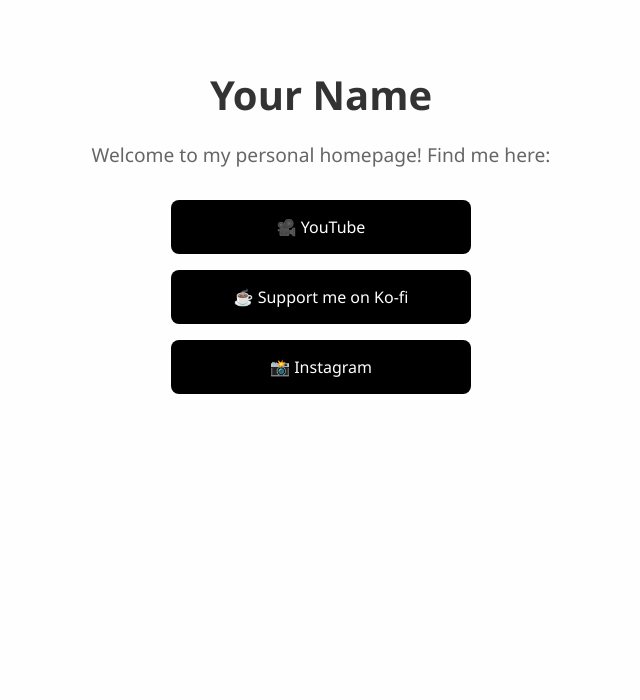
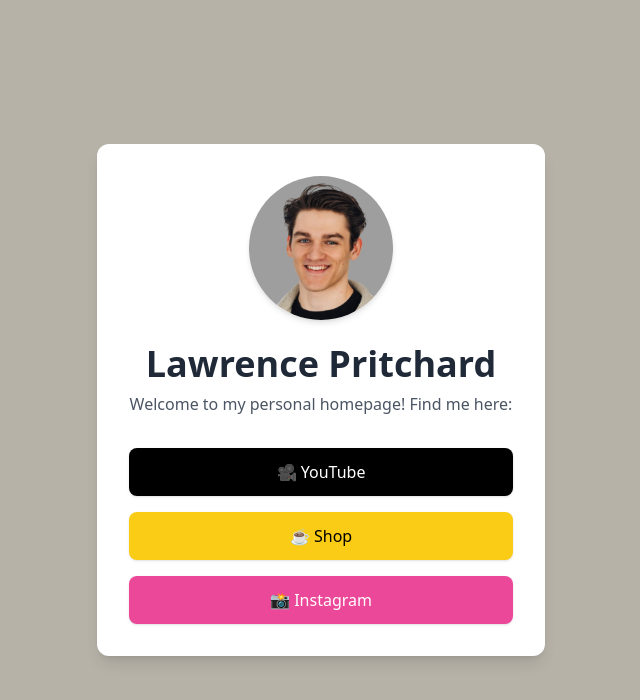
Before and after one commit to LawrencePritchard/homepage, a plain HTML site: page index.html in a window 1280 px wide. Shown: the whole page, without its empty margins (319-959 px from the left). Drawn offline with nearby package versions, Linux system fonts and the light colour scheme.

Commit message:
add tailwind, background colour, picture

```diff
--- a/index.html
+++ b/index.html
@@ -1,54 +1,53 @@
 <!DOCTYPE html>
-<html lang="en">
+<html lang="en" class="scroll-smooth">
 <head>
   <meta charset="UTF-8" />
-  <meta name="viewport" content="width=device-width, initial-scale=1.0"/>
+  <meta name="viewport" content="width=device-width, initial-scale=1" />
   <title>Your Name</title>
-  <style>
-    body {
-      font-family: 'Segoe UI', sans-serif;
-      background: #fefefe;
-      color: #333;
-      text-align: center;
-      padding: 2rem;
-    }
-    h1 {
-      font-size: 2.5rem;
-      margin-bottom: 0.5rem;
-    }
-    p {
-      font-size: 1.2rem;
-      margin-bottom: 2rem;
-      color: #666;
-    }
-    .links {
-      display: flex;
-      flex-direction: column;
-      gap: 1rem;
-      max-width: 300px;
-      margin: 0 auto;
-    }
-    a.button {
-      display: block;
-      padding: 1rem;
-      background: #000;
-      color: #fff;
-      border-radius: 8px;
-      text-decoration: none;
-      transition: background 0.2s ease;
-    }
-    a.button:hover {
-      background: #444;
-    }
-  </style>
+  <!-- Tailwind CDN -->
+  <script src="https://cdn.tailwindcss.com"></script>
 </head>
-<body>
-  <h1>Your Name</h1>
-  <p>Welcome to my personal homepage! Find me here:</p>
-  <div class="links">
-    <a class="button" href="https://www.youtube.com/@lawrence.pritchard" target="_blank">🎥 YouTube</a>
-    <a class="button" href="https://ko-fi.com/lawrencepritchard" target="_blank">☕ Support me on Ko-fi</a>
-    <a class="button" href="https://www.instagram.com/lawrence.pritchard" target="_blank">📸 Instagram</a>
+<body class="bg-[#b6b2a8] min-h-screen flex flex-col items-center justify-center p-8 font-sans text-gray-800">
+  <!-- Container -->
+  <div class="max-w-md w-full bg-white rounded-xl shadow-lg p-8 text-center">
+
+    <!-- Image -->
+    <img
+      src="profile.png"
+      alt="Your photo"
+      class="mx-auto rounded-full mb-6 w-36 h-36 object-cover shadow-md"
+    />
+
+    <!-- Name -->
+    <h1 class="text-4xl font-semibold mb-2">Lawrence Pritchard</h1>
+
+    <!-- Subtitle -->
+    <p class="text-gray-600 mb-8">Welcome to my personal homepage! Find me here:</p>
+
+    <!-- Links -->
+    <div class="flex flex-col gap-4">
+      <a
+        href="https://www.youtube.com/@lawrence.pritchard"
+        target="_blank"
+        class="bg-black text-white py-3 rounded-lg shadow hover:bg-gray-800 transition"
+      >
+        🎥 YouTube
+      </a>
+      <a
+        href="https://ko-fi.com/lawrencepritchard"
+        target="_blank"
+        class="bg-yellow-400 text-black py-3 rounded-lg shadow hover:bg-yellow-500 transition"
+      >
+        ☕ Shop
+      </a>
+      <a
+        href="https://www.instagram.com/lawrence.pritchard"
+        target="_blank"
+        class="bg-pink-500 text-white py-3 rounded-lg shadow hover:bg-pink-600 transition"
+      >
+        📸 Instagram
+      </a>
+    </div>
   </div>
 </body>
 </html>
```
